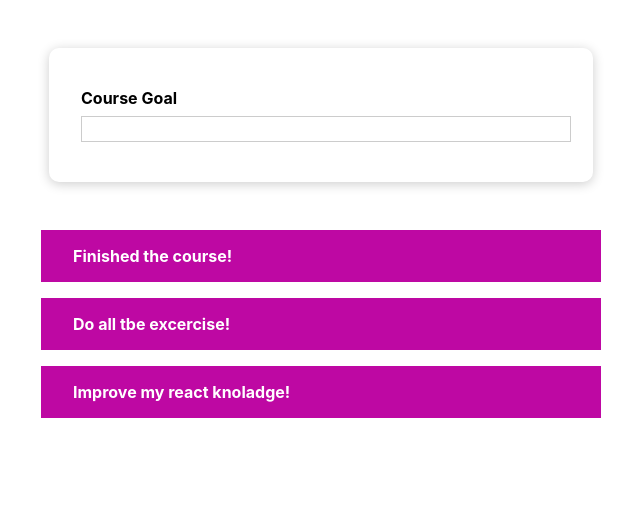
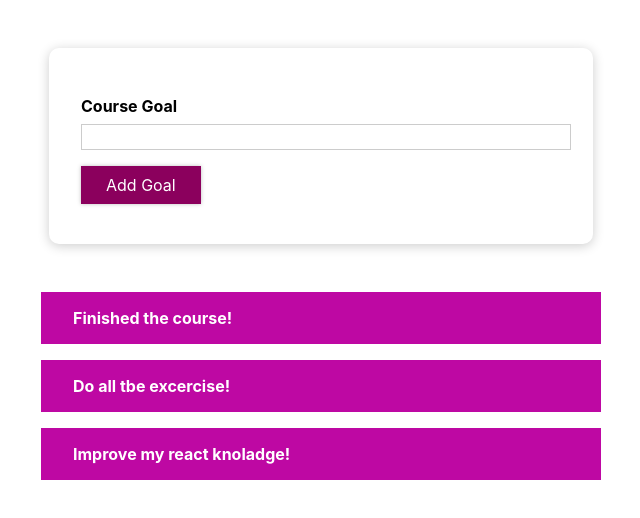
Before and after one commit to rasikaromesh/reat-component-styling, a React (Create React App) app: page / in a window 1280 px wide. Shown: the top 518 px of the page, without its empty margins (319-959 px from the left). Built offline with nearby package versions, Linux system fonts and the light colour scheme.

Commit message:
Form button

```diff
--- a/src/components/CourseGoals/CourseInput/CourseInput.css
+++ b/src/components/CourseGoals/CourseInput/CourseInput.css
@@ -23,3 +23,7 @@
     background: #fad0ec;
     border-color: #8b005d;
 }
+
+.from-action{
+    margin: 1rem auto;
+}
--- a/src/components/CourseGoals/CourseInput/CourseInput.js
+++ b/src/components/CourseGoals/CourseInput/CourseInput.js
@@ -1,4 +1,5 @@
 import React from "react";
+import Button from "../../UI/Button/Button";
 import "./CourseInput.css";
 
 const CourseInput = () => {
@@ -8,6 +9,9 @@
         <label> Course Goal </label>
         <input type="text" />
       </div>
+      <div className="form-actoin">
+        <Button label='Add Goal' type='submit'/>
+      </div>
     </form>
   );
 };
--- a/src/components/UI/Button/Button.css
+++ b/src/components/UI/Button/Button.css
@@ -0,0 +1,20 @@
+.button{
+    font: inherit;
+    padding: 0.5rem 1.5rem;
+    border: 1px solid #8b005d;
+    color: white;
+    background: #8b005d;
+    box-shadow: 0 0 4px rgba(0, 0, 0, 0.26);
+    cursor: pointer;
+}
+
+.button:focus{
+    outline: none;
+}
+
+.button:hover,
+.button:active{
+    background: #ac0e77;
+    border-color: #ac0e77;
+    box-shadow: 0 0 8px rgba(0, 0, 0, 0.26);
+}
--- a/src/components/UI/Button/Button.js
+++ b/src/components/UI/Button/Button.js
@@ -1,8 +1,9 @@
 import React from 'react'
+import './Button.css'
 
-const Button = () => {
+const Button = (props) => {
   return (
-    <div>Button</div>
+    <button className='button' type={props.type}>{props.label}</button>
   )
 }
 
```
